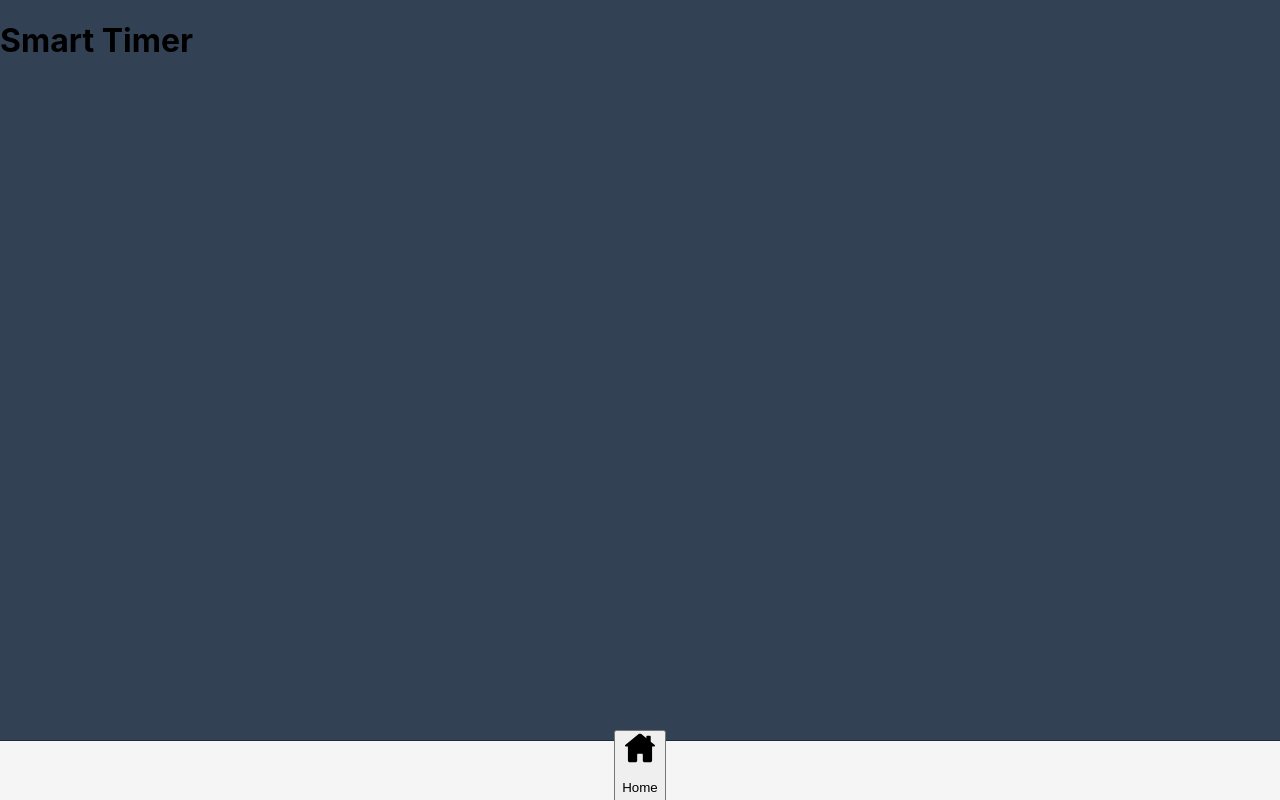
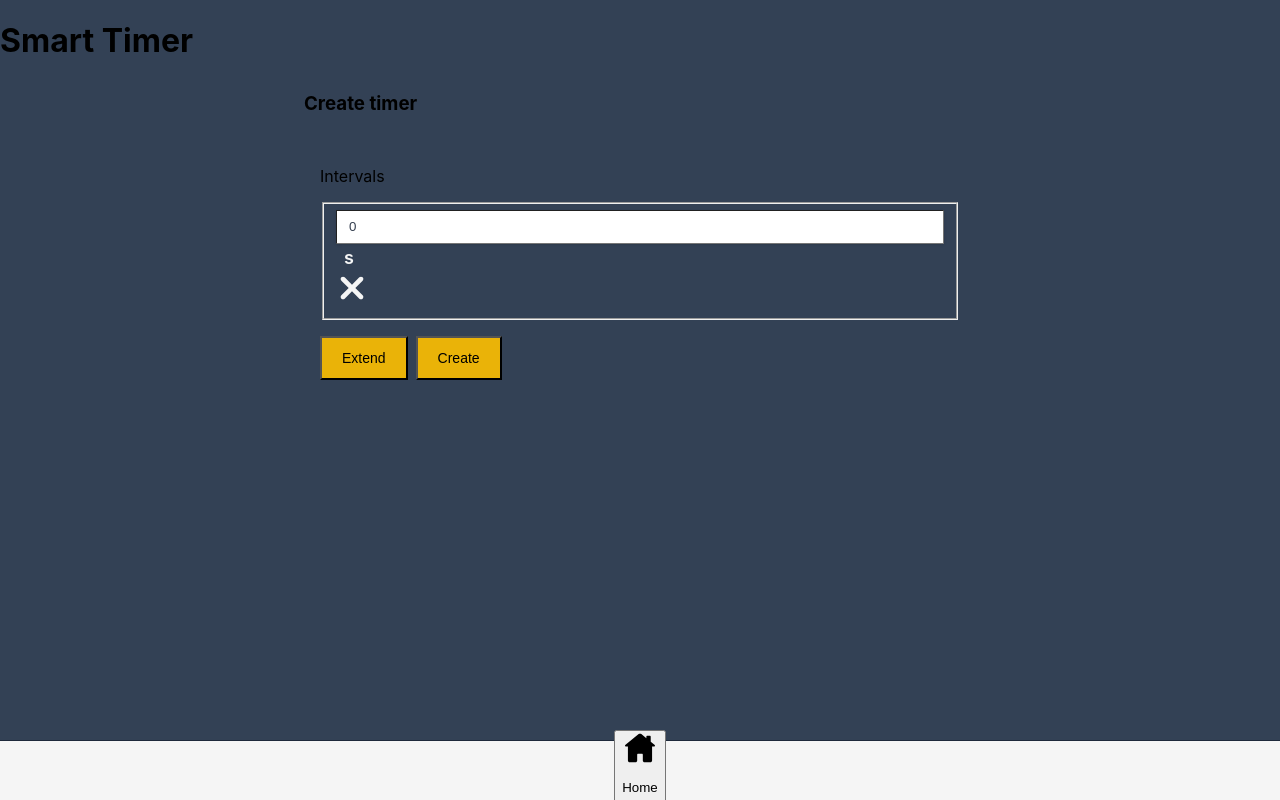
Before and after one commit to matfij/workout-composer, a Next.js app: page /smart-timer in a window 1280 px wide. Built offline with nearby package versions, Linux system fonts and the light colour scheme.

Commit message:
smart-timer - implement add timer form

```diff
--- a/src/common/styles/globals.css
+++ b/src/common/styles/globals.css
@@ -34,7 +34,7 @@ a {
 
 ::-webkit-scrollbar {
   height: 0.4rem;
-  width: 0.rem;
+  width: 0.4rem;
   border: 1px solid white;
   background: var(--clr-light-500);
 }
--- /dev/null
+++ b/src/features/smart-timer/components/create-timer-form.component.tsx
@@ -0,0 +1,58 @@
+import Image from 'next/image';
+import { useFieldArray, useForm } from 'react-hook-form';
+import { CreateTimerInput } from '../definitions';
+import style from './create-timer-form.module.css';
+
+export default function CreateTimerForm() {
+  const { control, register, handleSubmit } = useForm<CreateTimerInput>({
+    defaultValues: {
+      intervals: [{ value: 0 }],
+    },
+  });
+  const { fields, append, remove } = useFieldArray({
+    control,
+    name: 'intervals',
+  });
+
+  const createTimer = (input: CreateTimerInput) => {
+    console.log(input.intervals);
+  };
+
+  return (
+    <>
+      <section className={style.sectionWrapper}>
+        <div className="flex items-center content-center justify-center gap-4 my-4">
+          <h3 className="text-white text-xl font-semibold">Create timer</h3>
+        </div>
+        <form className={style.formWrapper} onSubmit={handleSubmit(createTimer)}>
+          <p className="text-white text-lg font-semibold">Intervals</p>
+          {fields.map((field, index) => (
+            <fieldset key={field.id} className="w-full md:w-2/3 flex items-center">
+              <input
+                {...register(`intervals.${index}.value`)}
+                className={style.formInput}
+                type="number"
+                name={`intervals.${index}.value`}
+                id={`intervals.${index}.value`}
+                min={0}
+                max={1000}
+              />
+              <label className={style.formLabel} htmlFor="timeMinutes">
+                s
+              </label>
+
+              <div onClick={() => remove(index)} className="cursor-pointer">
+                <Image src="/icons/remove-icon.svg" alt="remove" width={32} height={32} />
+              </div>
+            </fieldset>
+          ))}
+          <button onClick={() => append({ value: 0 })} className={style.formBtn}>
+            Extend
+          </button>
+
+          <button className={style.formBtn}>Create</button>
+        </form>
+      </section>
+    </>
+  );
+}
--- /dev/null
+++ b/src/features/smart-timer/components/create-timer-form.module.css
@@ -0,0 +1,22 @@
+.sectionWrapper {
+    @apply max-w-2xl w-11/12 m-auto mt-8 border-y;
+}
+
+.formWrapper {
+    @apply p-4;
+}
+
+.formLabel {
+    @apply w-7 text-lg font-semibold m-2 tracking-wide;
+    color: var(--clr-light-500);
+}
+
+.formInput {
+    @apply shadow appearance-none border py-2 px-3 w-full;
+    @apply text-gray-700 leading-tight focus:outline-none;
+}
+
+.formBtn {
+    @apply px-5 py-2.5 my-4;
+    @apply mr-2 text-sm text-black font-medium text-center bg-yellow-500 hover:bg-yellow-600
+}
--- /dev/null
+++ b/src/features/smart-timer/definitions/index.ts
@@ -0,0 +1,3 @@
+export interface CreateTimerInput {
+  intervals: { value: number }[];
+}
--- a/src/features/workout-composer/components/exercise-item.component.tsx
+++ b/src/features/workout-composer/components/exercise-item.component.tsx
@@ -78,13 +78,13 @@ export default function ExerciseItem(props: Props) {
             {!exerciseBoard.locked && (
               <>
                 <div onClick={copyExercise} className="absolute top-8 right-2 cursor-pointer">
-                  <Image src="/icons/copy-icon.svg" alt="unlock" width={18} height={18} />
+                  <Image src="/icons/copy-icon.svg" alt="copy" width={18} height={18} />
                 </div>
                 <div onClick={editExercise} className="absolute top-2 right-8 cursor-pointer">
-                  <Image src="/icons/edit-icon.svg" alt="unlock" width={18} height={18} />
+                  <Image src="/icons/edit-icon.svg" alt="edit" width={18} height={18} />
                 </div>
                 <div onDoubleClick={removeExercise} className="absolute top-2 right-2 cursor-pointer">
-                  <Image src="/icons/remove-icon.svg" alt="unlock" width={20} height={20} />
+                  <Image src="/icons/remove-icon.svg" alt="remove" width={20} height={20} />
                 </div>
               </>
             )}
--- a/src/pages/smart-timer.tsx
+++ b/src/pages/smart-timer.tsx
@@ -1,4 +1,5 @@
 import ActionBar from "../features/smart-timer/components/action-bar.component";
+import CreateTimerForm from "../features/smart-timer/components/create-timer-form.component";
 
 export default function SmartTimer() {
   return (
@@ -7,6 +8,7 @@ export default function SmartTimer() {
         <h1 className="w-full text-center p-3 mt-8 sm:p-6 text-2xl sm:text-3xl text-yellow-300">
           Smart Timer
         </h1>
+        <CreateTimerForm />
       </main>
       <ActionBar />
     </>
```
